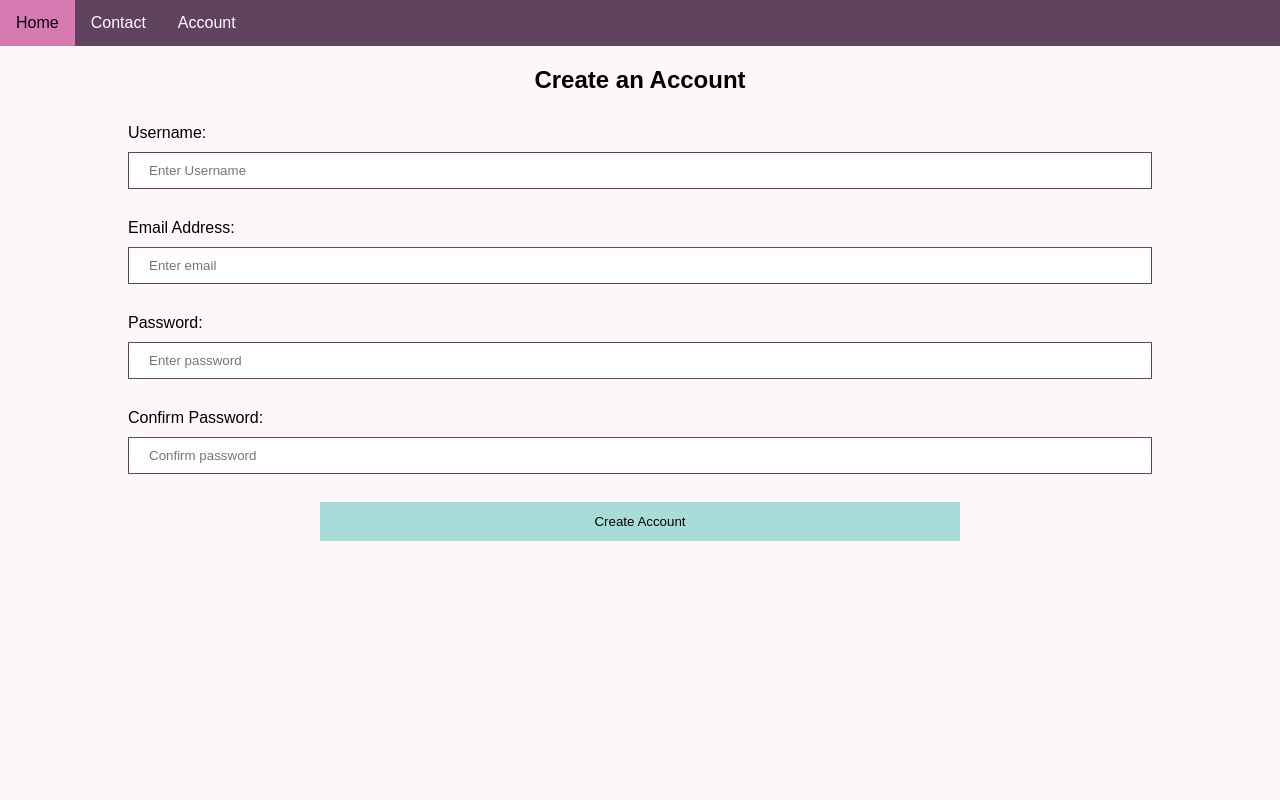
After one commit to KenzyN27/software-sec-website, a Flask app: template Website/templates/create_account.html in a window 1280 px wide. The commit adds this page. Run offline with Flask 3, Linux system fonts and the light colour scheme; the template is opened without the code that fills it, so the values that code supplies are empty.

Commit message:
login form html/css

```diff
--- a/Website/static/styles/basestyle.css
+++ b/Website/static/styles/basestyle.css
@@ -3,11 +3,12 @@ body {
     display: block;
     margin: 0 auto;
     height: 100vh;
-    background-color: #d3f2eb;
+    background-color: #fdf7fa;
+    justify-content: center;
 }
 
 .navbar {
-    background-color: #1b305c;
+    background-color: #60435f;
     overflow: hidden;
     min-width: 100vw;
     margin: 0 auto;
@@ -22,7 +23,44 @@ body {
     padding: 14px 16px;
 }
 
-.navbar a:hover {
-    background-color: #4f74c4;
+.account-dropdown .dropbtn {
+    border: none;
+    outline: none;
+    color: white;
+    padding: 14px 16px;
+    background-color: inherit;
+    font-family: inherit;
+    font-size: inherit;
+}
+
+.account-dropdown {
+    float: left;
+    overflow: hidden;
+}
+
+.dropdown-stuff {
+    display: none;
+    position: absolute;
+    background-color: #fdf7fa;
+    min-width: 160px;
+    box-shadow: 0px 8px 16px 0px #00000020;
+    z-index: 1;
+}
+
+.dropdown-stuff a {
+    float: none;
+    color: black;
+    padding: 12px 16px;
+    text-decoration: none;
+    display: block;
+    text-align: left;
+}
+
+.account-dropdown:hover .dropdown-stuff{
+    display: block;
+}
+
+.navbar a:hover, .account-dropdown:hover .dropbtn:hover {
+    background-color: #d67ab1;
     color: black;
 }
--- /dev/null
+++ b/Website/static/styles/formstyle.css
@@ -0,0 +1,31 @@
+.account-form {
+    margin: 0 auto;
+    text-align: left;
+    padding: 10px 20px;
+    width: 80%
+}
+
+input[type=text], input[type=password] {
+    padding: 10px 20px;
+    margin: 10px 0;
+    display: inline-block;
+    border: 1px solid #60435f;
+    box-sizing: border-box;
+    width: 100%
+}
+
+.button-form button {
+    background-color: #a8dcd9;
+    color: black;
+    padding: 12px 16px;
+    margin: 8px 0;
+    border: none;
+    cursor: pointer;
+    width: 50%;
+}
+
+.button-form {
+    margin: 0 auto;
+    text-align: center;
+
+}
--- a/Website/templates/base.html
+++ b/Website/templates/base.html
@@ -14,7 +14,16 @@
     <body>
 
         <div class="navbar">
-            <a href="#home">Home</a><a href="#contact">Contact</a><a href="#account">Account</a>
+            <a href="/">Home</a>
+            <a href="contact">Contact</a>
+            <div class="account-dropdown">
+                <button class="dropbtn">Account</button>
+                <div class="dropdown-stuff">
+                    <a href="login">Login</a>
+                    <a href="change_password">Change Password</a>
+                    <a href="logout">Logout</a>
+                </div>
+            </div>
         </div>
 
         <div class="content-container">{% block content %}{% endblock %}</div>
--- /dev/null
+++ b/Website/templates/contact.html
@@ -0,0 +1,5 @@
+{% extends "base.html" %} {% block title %}Changed{% endblock %}
+
+{% block content %}
+<h1>This is the contact page.</h1>
+{% endblock %}
--- /dev/null
+++ b/Website/templates/create_account.html
@@ -0,0 +1,61 @@
+{% extends "base.html" %} {% block title %}Create an Account{% endblock %}
+
+{% block content %}
+
+<link rel="stylesheet" href="../static/styles/formstyle.css">
+
+<form method="POST">
+    <h2 align="center">Create an Account</h2>
+    <div class="account-form">
+        <label for="uname">Username:</label>
+        <br />
+        <input
+            type="text"
+            placeholder="Enter Username"
+            id="uname"
+            name="uname"
+            required
+        >
+    </div>
+
+    <div class="account-form">
+        <label for="email">Email Address:</label>
+        <br />
+        <input
+            type="text"
+            placeholder="Enter email"
+            id="email"
+            name="email"
+            required
+        >
+    </div>
+
+    <div class="account-form">
+        <label for="pswd1">Password:</label>
+        <br />
+        <input
+            type="password"
+            placeholder="Enter password"
+            id="pswd1"
+            name="pswd1"
+            required
+        >
+    </div>
+
+    <div class="account-form">
+        <label for="pswd2">Confirm Password:</label>
+        <br />
+        <input
+            type="password"
+            placeholder="Confirm password"
+            id="pswd2"
+            name="pswd2"
+            required
+        >
+    </div>
+
+    <div class="button-form">
+        <button type="submit">Create Account</button>
+    </div>
+</form>
+{% endblock %}
--- a/Website/templates/home.html
+++ b/Website/templates/home.html
@@ -1,4 +1,4 @@
-{% extends "base.html" %} {% block title %}Changed{% endblock %}
+{% extends "base.html" %} {% block title %}Home{% endblock %}
 
 {% block content %}
 <h1>This is the homepage.</h1>
--- /dev/null
+++ b/Website/templates/logout.html
@@ -0,0 +1,5 @@
+{% extends "base.html" %} {% block title %}Logout{% endblock %}
+
+{% block content %}
+<h1>This is the logout.</h1>
+{% endblock %}
```
Also changed, not shown: Website/auth.py (+4 -4 lines), Website/static/styles/loginstyle.css (deleted, +0 -46 lines), Website/templates/login.html (+4 -49 lines), Website/views.py (line endings or trailing spaces).
